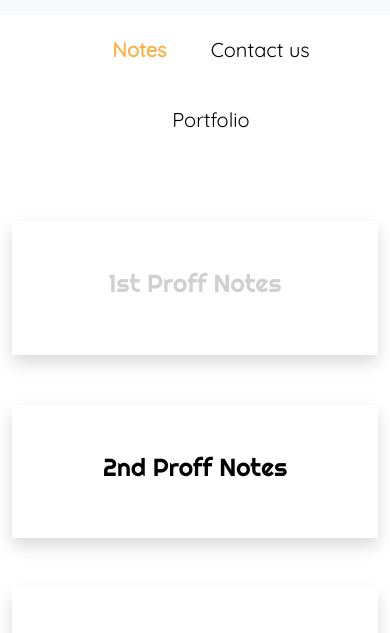
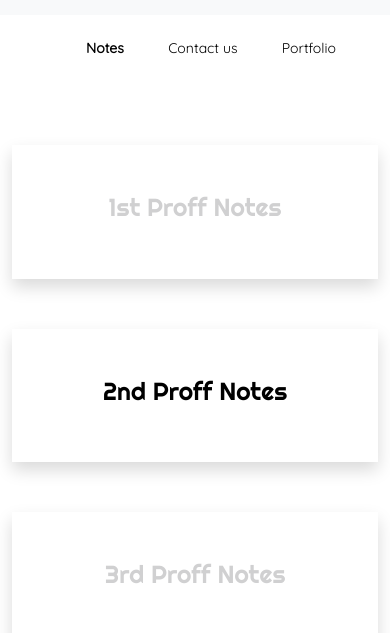
Before and after one commit to muxamil912/My-Portfolio, a plain HTML site: page index.html in a window 390 px wide. Shown: the part 71-704 px from the top of the page. Drawn offline with nearby package versions, Linux system fonts and the light colour scheme; a web font is replaced by a local one.

Commit message:
style.css

```diff
--- a/style.css
+++ b/style.css
@@ -189,6 +189,32 @@ transition: .2s;
   text-align: center;
   flex-wrap: nowrap;
 }
+.links ul li{
+  list-style: none;
+  text-decoration:none;
+}
+.links a{
+  text-decoration:none;
+  color: black;
+  font-size: 14px;
+}
+.links ul li{
+
+  padding: 20px;
+
+}
+.links ul {
+text-align: center;
+}
+.links ul li:hover{
+background: #00a79d;
+transition: 0.5s;
+}
+.links ul li:hover a{
+  color: white;
+  transition: 0.2s;
+font-weight: normal;
+}
 
 
 }
```
